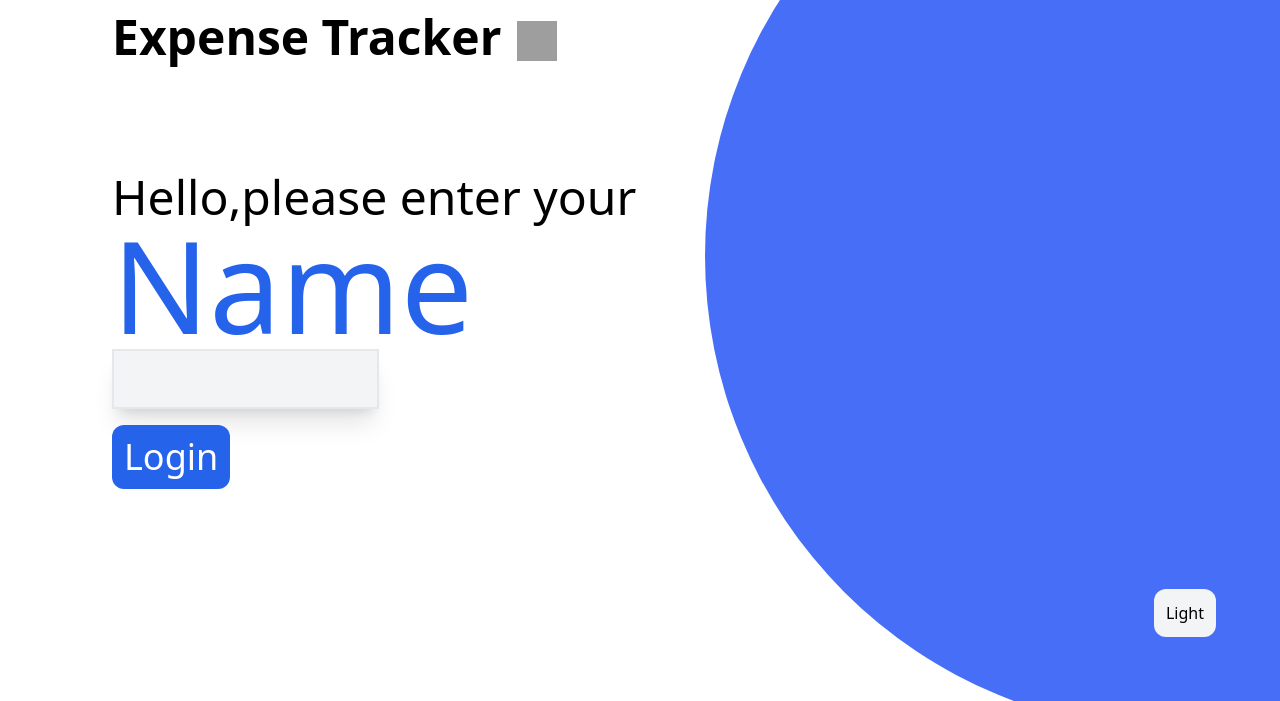
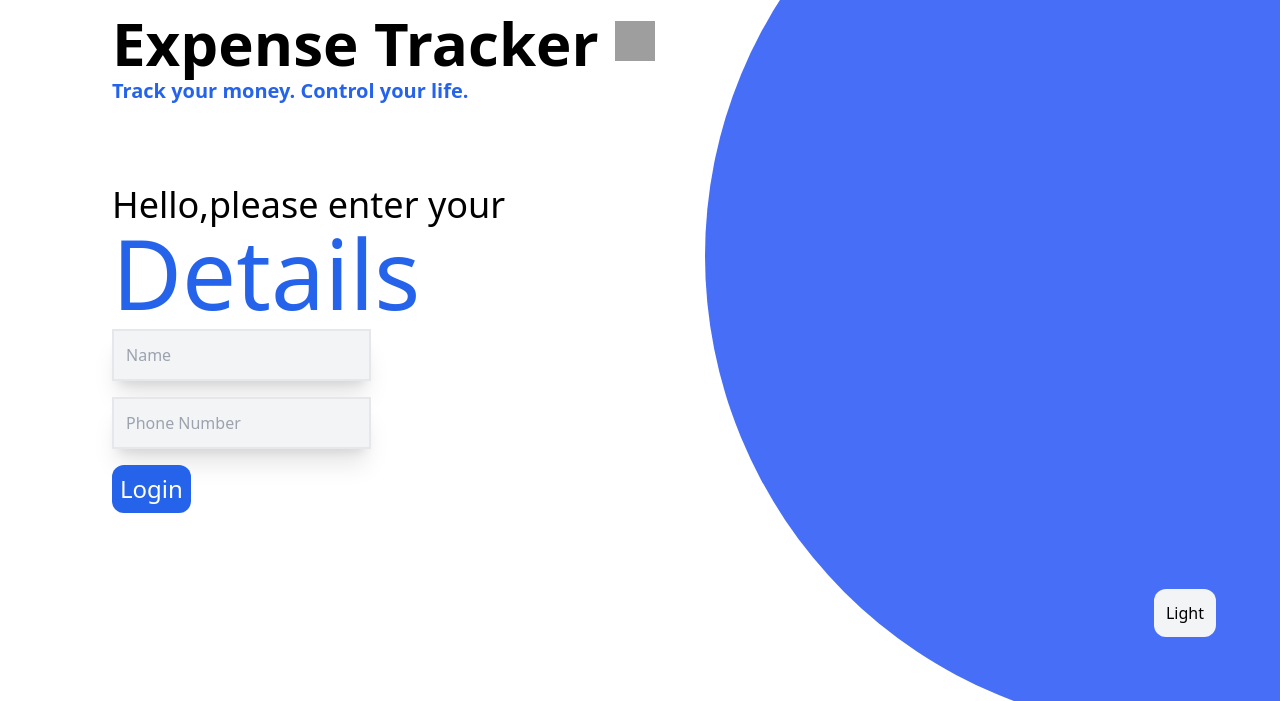
Before and after one commit to Aryan980520/FEE2_Project, a plain HTML site: page Index.html in a window 1280 px wide. Shown: the part 99-800 px from the top of the page. Drawn offline with nearby package versions, Linux system fonts and the light colour scheme; grey boxes are pictures that could not be loaded.

Commit message:
Minor changes in home page

```diff
--- a/Index.html
+++ b/Index.html
@@ -15,22 +15,30 @@
         </div>
 
         <div class="flex m-28">
-            <h1 class="text-5xl font-bold">Expense Tracker</h1>
+            <h1 class="text-6xl font-bold">Expense Tracker</h1>
             <img class="ml-4 w-10 h-10 mt-2" src="https://cdn-icons-png.freepik.com/256/10758/10758836.png?semt=ais_white_label" alt="">
 
         </div>
 
+        <p class="absolute top-44 left-28 text-xl font-bold text-blue-600 ">Track your money. Control your life.</p>
+
+
+
         <div class="absolute top-8 right-8">
-            <button class="bg-white p-3 text-blue-600 text-4xl rounded-xl hover:bg-blue-100">Click here</button>
+            <a href="1.html"><button class="bg-white p-3 text-blue-600 text-4xl rounded-xl hover:bg-blue-100">Click here</button></a>
+            <img src="c:\Users\aryan\Downloads\undraw_finance_m6vw.svg" alt="">
         </div>
 
-        <div >
-            <p class="text-5xl ml-28">Hello,please enter your</p>
-            <h1 class="text-9xl ml-28 rounded-xl text-blue-600">Name</h1>
-            <input class="bg-gray-100 border border-2 shadow-xl p-4 ml-28" type="text"><br>
-            <button class="text-4xl ml-28 bg-blue-600 p-3 text-white text-3xl rounded-xl hover:bg-blue-500 mt-4">Login</button>
+        <div>
+            <p class="text-4xl ml-28">Hello,please enter your</p>
+            <h1 class="text-8xl ml-28 rounded-xl text-blue-600 ">Details</h1>
+            <input class="bg-gray-100 border border-2 shadow-xl p-3 ml-28 mb-4 mt-2" type="text" placeholder="Name"> <br>
+            <input class="bg-gray-100 border border-2 shadow-xl p-3 ml-28" type="text" placeholder="Phone Number"> <br>
+            <a href="1.html"><button class="text-2xl ml-28 bg-blue-600 p-2 text-white text-2xl rounded-xl hover:bg-blue-500 mt-4">Login</button></a>
             <button class="absolute right-16 bottom-16 bg-gray-100 rounded-xl p-3 hover:bg-gray-500">Light</button>
         </div>
+
+
 
 
     </main>
```
Also changed, not shown: 1.html (added, +11 -0 lines).
